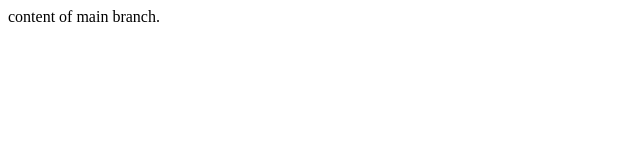
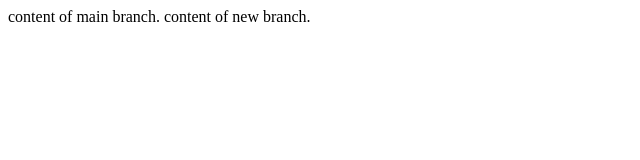
Before and after one commit to Aesha993/revisionrepo, a plain HTML site: page index.html in a window 1280 px wide. Shown: the whole page, without its empty margins (0-640 px from the left). Drawn offline with Linux system fonts and the light colour scheme.

Commit message:
new branch content

```diff
--- a/index.html
+++ b/index.html
@@ -7,5 +7,7 @@
 </head>
 <body>
     content of main branch.
+
+    content of new branch.
 </body>
 </html>
```
